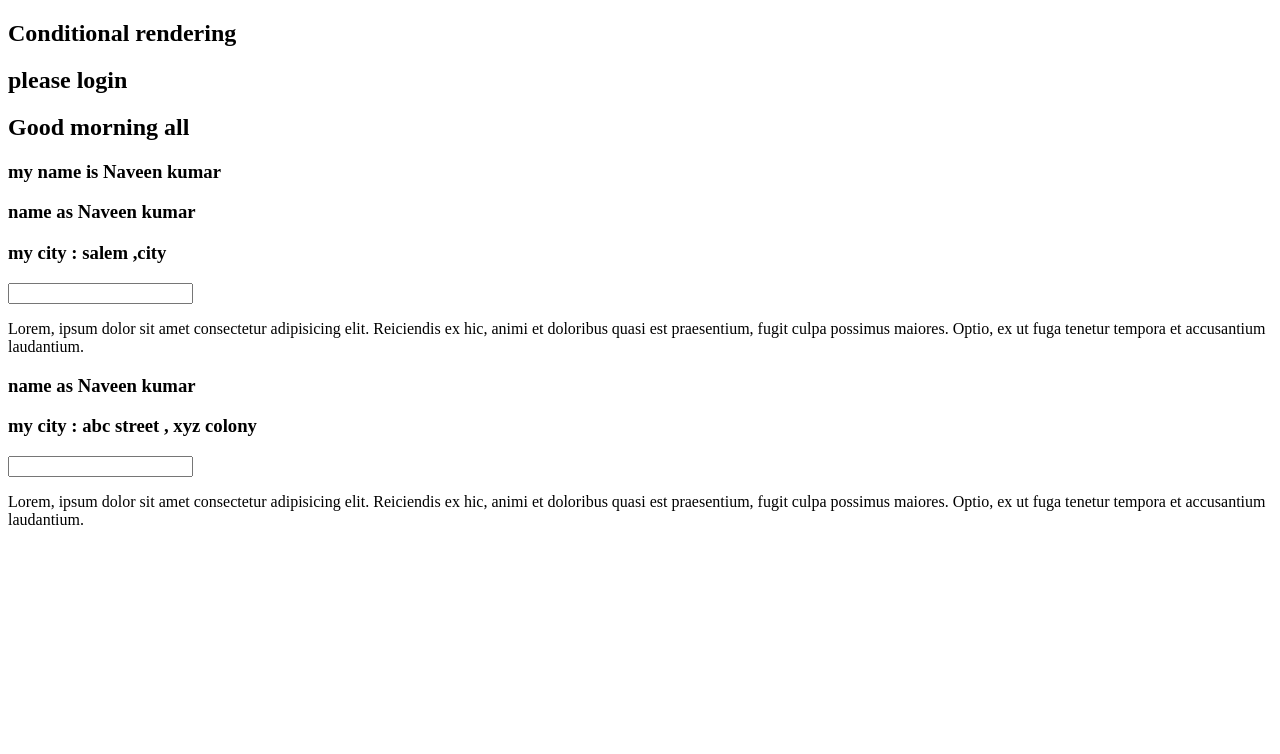
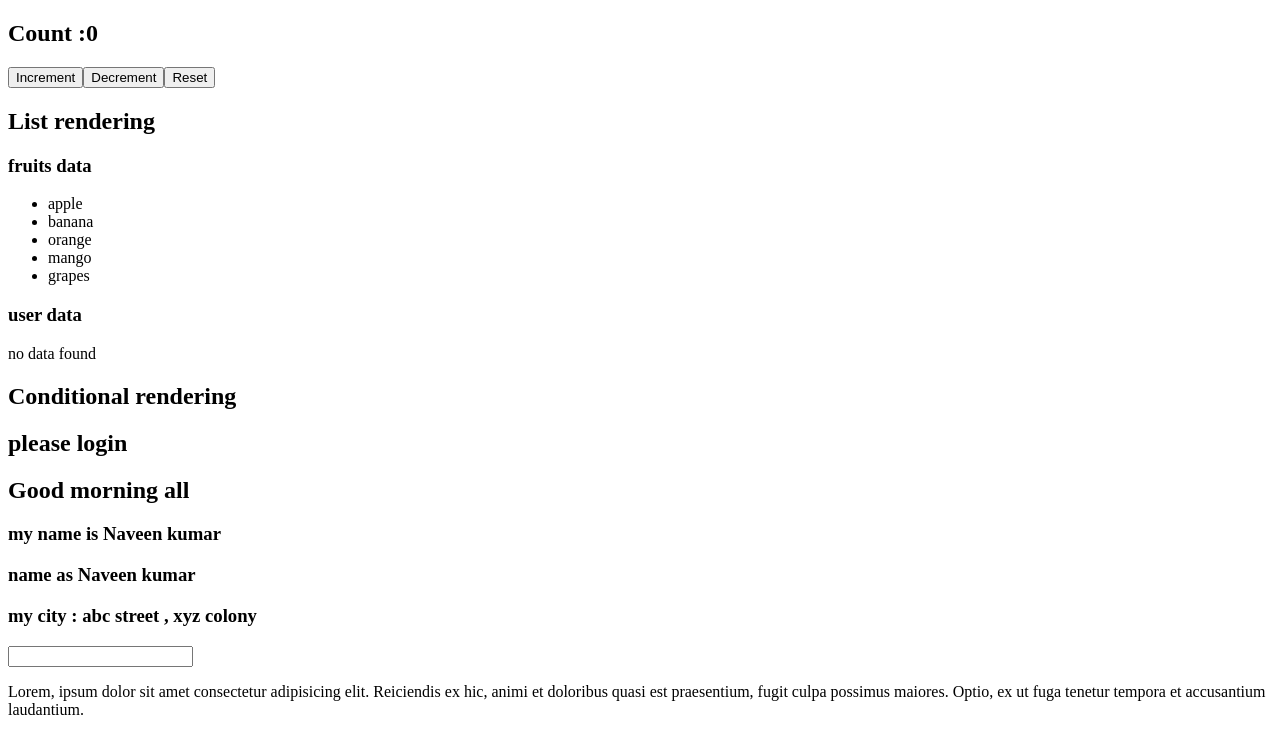
Before and after one commit to kamalrajms/React39, a React (Vite) app: page / in a window 1280 px wide. Shown: the top 754 px of the page. Built offline with nearby package versions, Linux system fonts and the light colour scheme.

Commit message:
list rendering, basic of usestate

```diff
--- a/src/App.jsx
+++ b/src/App.jsx
@@ -1,21 +1,29 @@
 import React from "react";
 import Greeting from "./Greeting";
 import ConditionalRendering from "./Component/ConditionalRendering";
+import ListRendering from "./Component/ListRendering";
+import UsestateCount from "./Component/UsestateCount";
 
 export default function App() {
   const name = "Naveen kumar";
   const city = "salem ,city";
   const address = "abc street , xyz colony";
+  const dispaly = false;
 
   return (
     <div>
+      <UsestateCount />
+      <h2>List rendering</h2>
+      <ListRendering />
       <h2>Conditional rendering</h2>
-      <ConditionalRendering/>
+      <ConditionalRendering />
       <h2>Good morning all</h2>
       <h3>my name is {name}</h3>
-      <Greeting name={name} city={city} />
-      <Greeting name={name} city={address} />
-
+      {dispaly ? (
+        <Greeting name={name} city={city} />
+      ) : (
+        <Greeting name={name} city={address} />
+      )}
     </div>
   );
 }
--- /dev/null
+++ b/src/Component/ListRendering.jsx
@@ -0,0 +1,43 @@
+import React from "react";
+
+export default function ListRendering() {
+  const fruits = ["apple", "banana", "orange", "mango", "grapes"];
+  console.log(fruits.length);
+
+  const users = [
+    // { id: 1, name: "hari" },
+    // { id: 2, name: "raj" },
+    // { id: 3, name: "kumar" },
+  ];
+  //   console.log(users.length);
+
+  return (
+    <div>
+      <h3>fruits data</h3>
+      <ul>
+        {/* <li>apple</li>
+            <li>banana</li>
+            <li>orange</li>
+            <li>apple</li> */}
+        {fruits.map((fruit, ind) => (
+          <li key={ind}>{fruit}</li>
+        ))}
+      </ul>
+      <h3>user data</h3>
+      {users.length > 0 ? (
+        <ul>
+          {users.map((user) => (
+            <li key={user.id}>{user.name}</li>
+          ))}
+        </ul>
+      ) : (
+        <p>no data found</p>
+      )}
+    </div>
+  );
+}
+
+// user={
+//      id: 2, name: "raj"
+// }
+// console.log(user.name);
--- /dev/null
+++ b/src/Component/UsestateCount.jsx
@@ -0,0 +1,13 @@
+import React, { useState } from "react";
+
+export default function UsestateCount() {
+  const [count, setCount] = useState(0);
+  return (
+    <div>
+      <h2>Count :{count}</h2>
+      <button onClick={() => setCount(count + 1)}>Increment</button>
+      <button onClick={() => setCount(count - 1)}>Decrement</button>
+      <button onClick={() => setCount(0)}>Reset</button>
+    </div>
+  );
+}
```
Also changed, not shown: src/text.txt.
